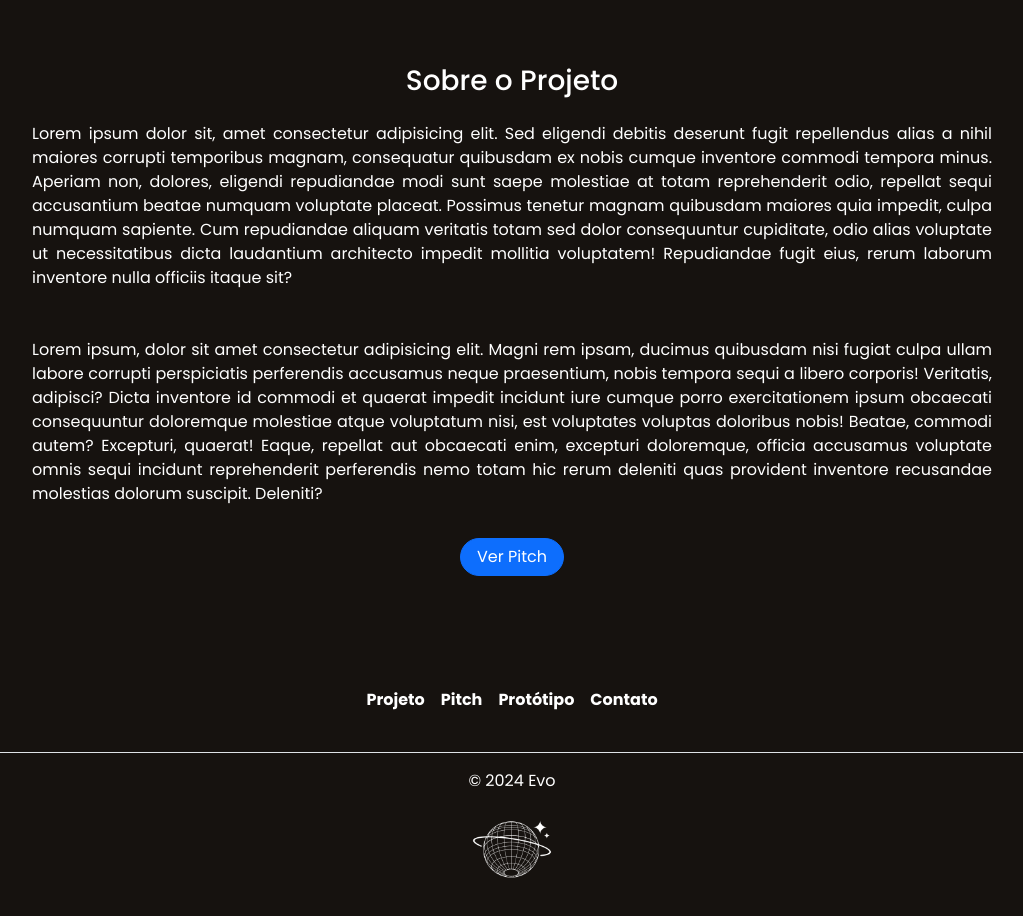
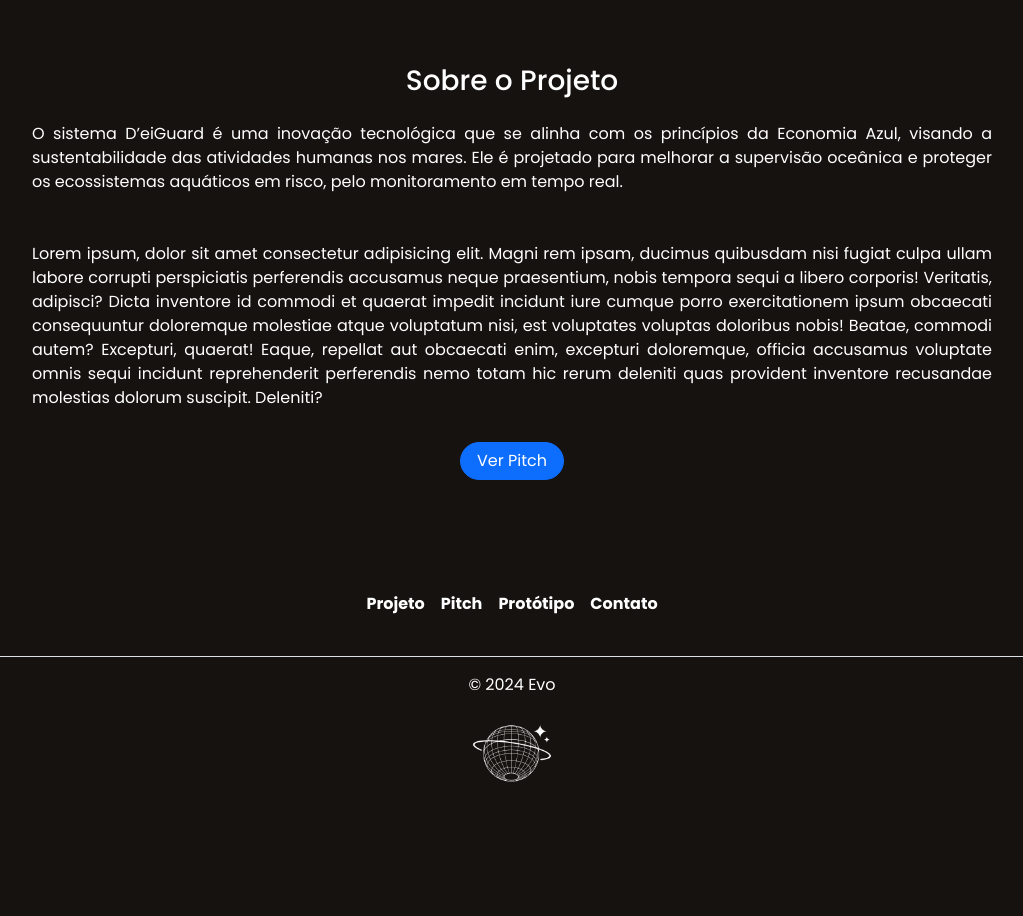
Before and after one commit to Victor-Otsuga/DeiGuard, a React (Vite) app: page / in a window 1280 px wide. Shown: the part 960-1876 px from the top of the page, without its empty margins (128-1151 px from the left). After the commit the page ends 1793 px from the top, so only its background shows below. Built offline with nearby package versions, Linux system fonts and the light colour scheme; no server answers.

Commit message:
Feat: Home

```diff
--- a/src/routes/Home.jsx
+++ b/src/routes/Home.jsx
@@ -40,9 +40,10 @@ function Home() {
         </div>
         <div className="base-info">
           <p>
-            Lorem ipsum dolor sit, amet consectetur adipisicing elit. Sed eligendi debitis deserunt fugit repellendus alias a nihil maiores corrupti temporibus magnam, consequatur quibusdam ex nobis cumque inventore commodi tempora minus.
-            Aperiam non, dolores, eligendi repudiandae modi sunt saepe molestiae at totam reprehenderit odio, repellat sequi accusantium beatae numquam voluptate placeat. Possimus tenetur magnam quibusdam maiores quia impedit, culpa numquam sapiente.
-            Cum repudiandae aliquam veritatis totam sed dolor consequuntur cupiditate, odio alias voluptate ut necessitatibus dicta laudantium architecto impedit mollitia voluptatem! Repudiandae fugit eius, rerum laborum inventore nulla officiis itaque sit?
+          O sistema D’eiGuard é uma inovação tecnológica que se alinha com os princípios
+          da Economia Azul, visando a sustentabilidade das atividades humanas nos mares.
+          Ele é projetado para melhorar a supervisão oceânica e proteger os ecossistemas
+          aquáticos em risco, pelo monitoramento em tempo real.
           </p>
 
         </div>
```
